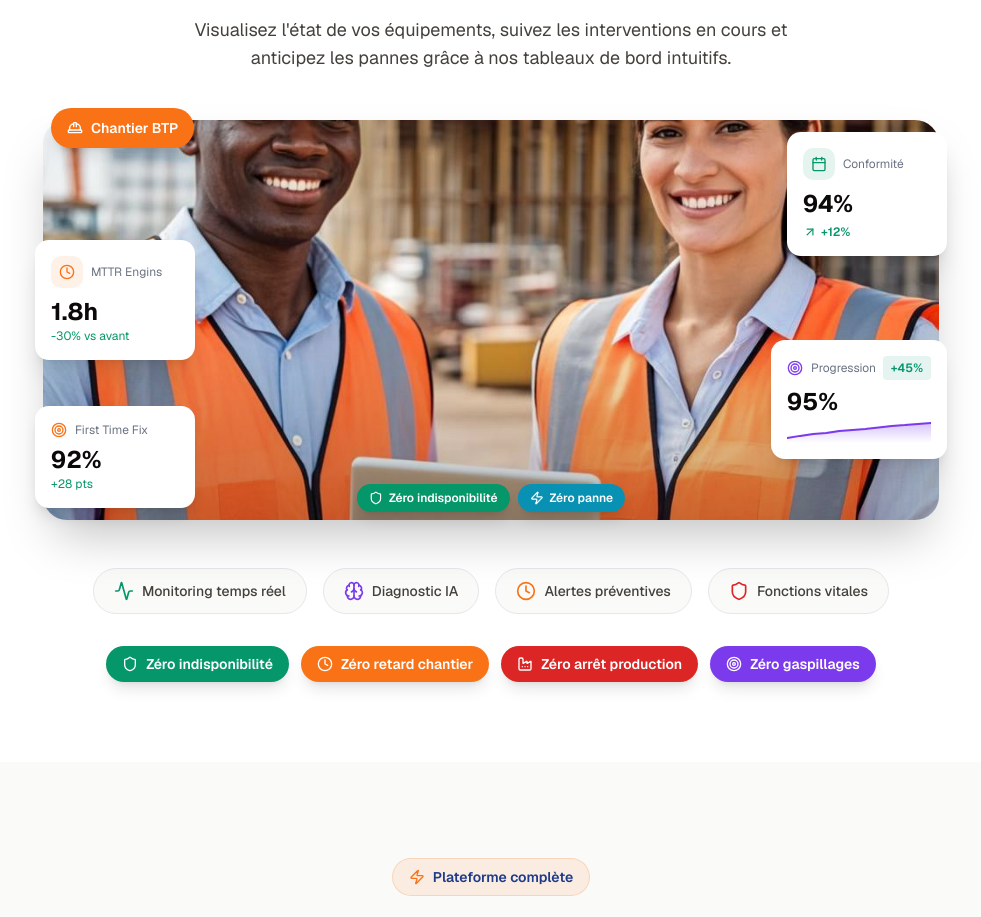
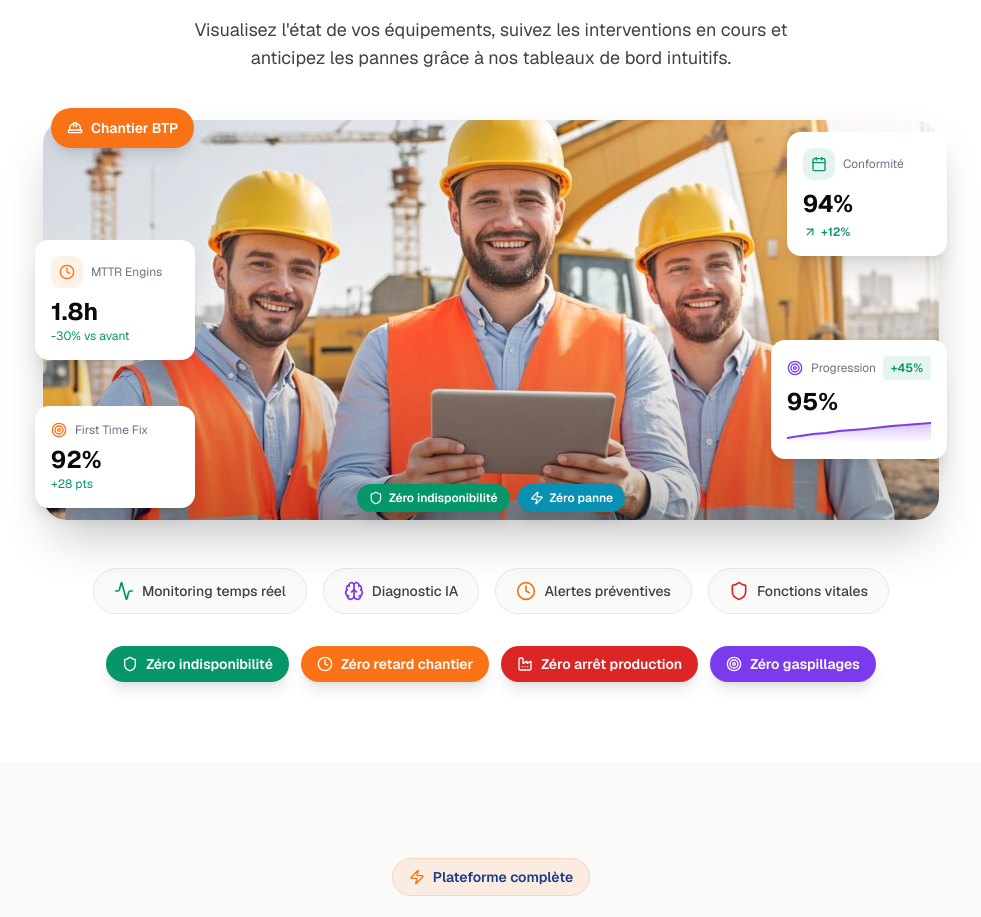
Before and after one commit to barryab12/site-maintex-koro, a Next.js app: page / in a window 1280 px wide. Shown: the part 2145-3062 px from the top of the page, without its empty margins (149-1130 px from the left). Built offline with nearby package versions, Linux system fonts and the light colour scheme.

Commit message:
6882f350-7dca-46c5-88e8-831c2a0a47d1

```diff
--- a/src/app/page.tsx
+++ b/src/app/page.tsx
@@ -258,7 +258,7 @@ export default function HomePage() {
 
           <div className="mb-12">
             <EnhancedBtpPhotoVisual
-              imageSrc="/images/chantier-btp-tablets.png"
+              imageSrc="/images/chantier-btp-new.png"
               imageAlt="Équipe de techniciens sur chantier BTP avec tablettes"
               className="max-w-4xl mx-auto"
             />
```
